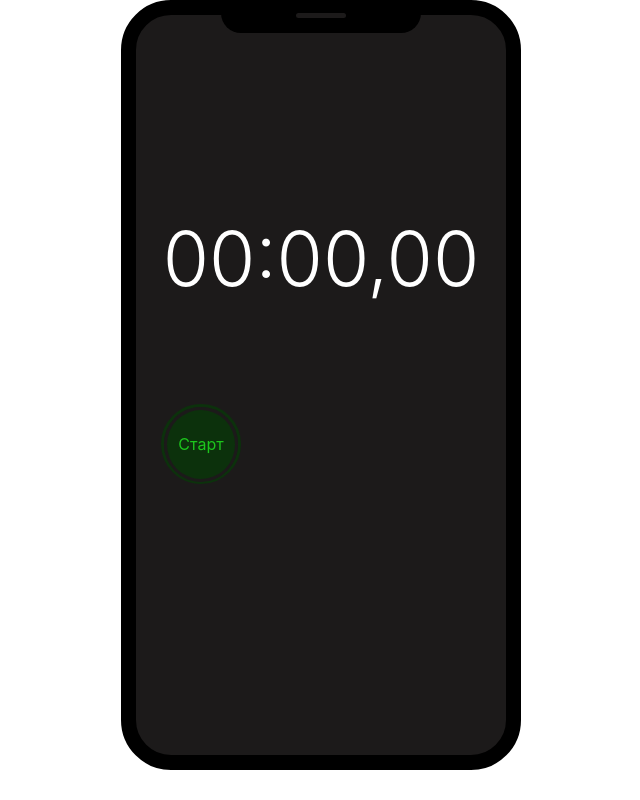
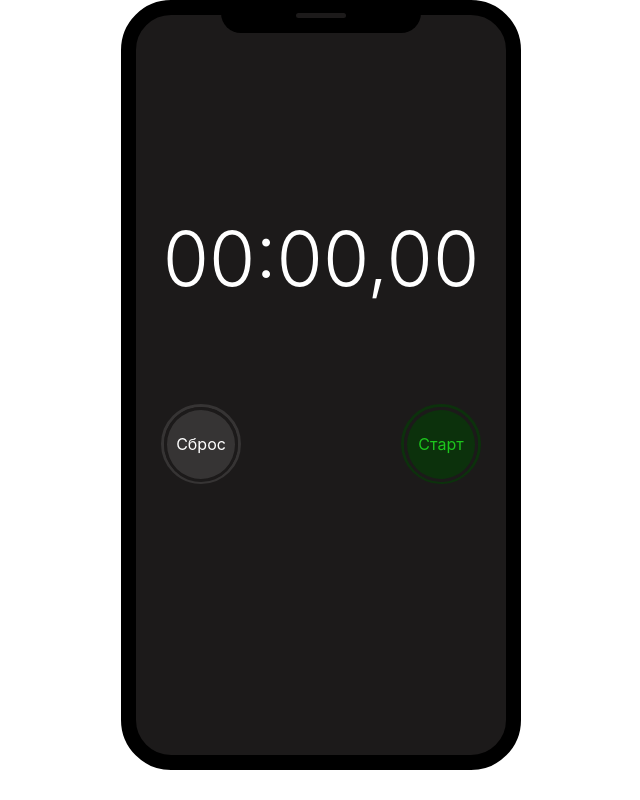
Before and after one commit to Denys-Fadieiev/react-4-practice-stopwatch, a React (Create React App) app: page / in a window 1280 px wide. Shown: the whole page, without its empty margins (319-959 px from the left). Built offline with nearby package versions, Linux system fonts and the light colour scheme.

Commit message:
add homework Advanced level

```diff
--- a/src/components/Stopwatch/Stopwatch.module.scss
+++ b/src/components/Stopwatch/Stopwatch.module.scss
@@ -62,7 +62,13 @@ $color-darkred: rgb(92, 32, 32);
   border: 3px solid $color-darkred;
 }
 
+.btnWrapperReset{
+  border: 3px solid $color-darkgrey;
+}
 
+.btnWrapper:hover{
+  transform: scale(1.05);
+}
 
 .btn{
   width: 75px;
@@ -81,3 +87,8 @@ $color-darkred: rgb(92, 32, 32);
   background-color: $color-darkred;
   color: rgb(197, 60, 29);
 }
+
+.btnReset{
+  background-color: $color-darkgrey;
+  color: $color-white;
+}
--- a/src/components/Stopwatch/index.jsx
+++ b/src/components/Stopwatch/index.jsx
@@ -47,6 +47,15 @@ class Stopwatch extends Component {
 
   timerId = setInterval(this.startTime, 10);
 
+  resetTime = () => {
+    this.setState({
+      milliseconds: 0,
+      seconds: 0,
+      minutes: 0
+    })
+  }
+
+
   render() {
     return (
       <div className={styles.stopwatchPhoneWrapper}>
@@ -59,7 +68,9 @@ class Stopwatch extends Component {
           {(this.state.milliseconds <= 9) ? '0' + this.state.milliseconds : this.state.milliseconds}
         </p>
         <div className={styles.btnBlock}>
-
+          <div className={`${styles.btnWrapper} ${styles.btnWrapperReset}`}>
+            <button className = {`${styles.btn} ${styles.btnReset}`} onClick={this.resetTime}>Сброс</button>
+          </div>
           <div className={`${styles.btnWrapper} ${styles.btnWrapperStart}`}>
             <button className = {`${styles.btn} ${styles.btnStart}`} onClick={this.handleStartStop}>Старт</button>
           </div>
```
